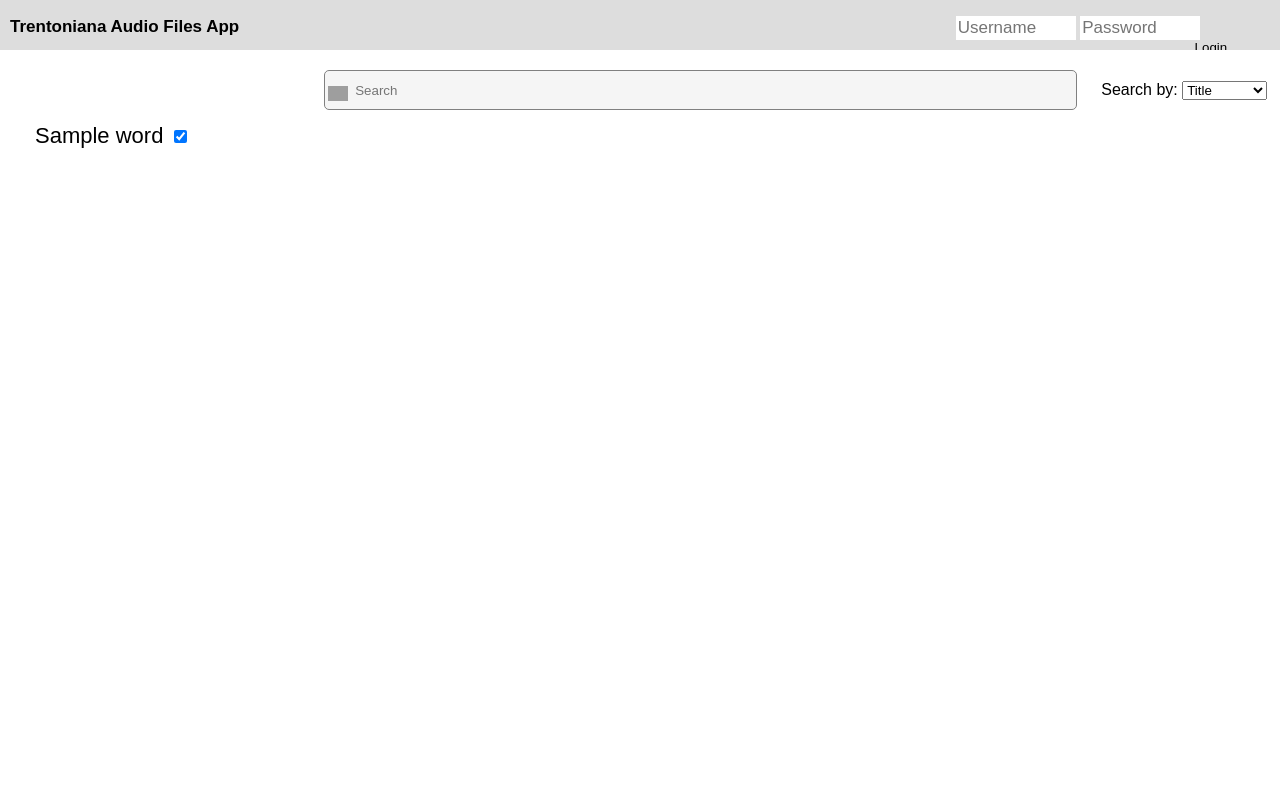
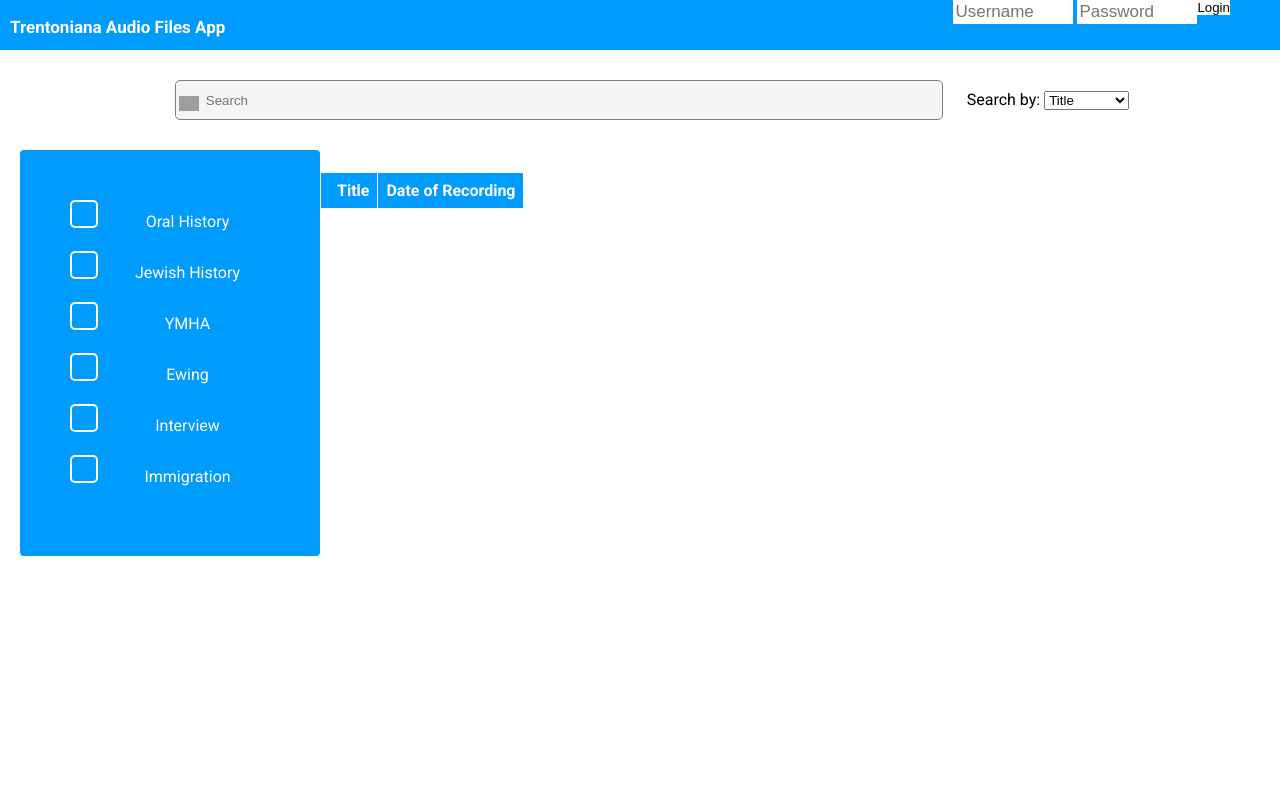
Before and after one commit to pepped1/database-trentoniana-project, a Flask app: page / in a window 1280 px wide. Run offline with Flask 2, Linux system fonts and the light colour scheme; a database or web service that is not in the repository returns one stand-in record (values such as "Sample title"); lists and menus that the app fills with data are empty; some libraries are stand-ins or nearby versions; grey boxes are pictures that could not be loaded.

Commit message:
Update my-form.html

```diff
--- a/src/app_create_table/app/templates/my-form.html
+++ b/src/app_create_table/app/templates/my-form.html
@@ -8,42 +8,53 @@
 
     <!-- minimal styling -->
     <style>
-        form {
-            margin: 1%;
-        }
+    	@import url('https://fonts.googleapis.com/css?family=Roboto:100,300,400,500,700,900');
 
-        div {
-            margin: 1% 0;
-        }
+
 
         body {
         	margin: 0px;
-        	font-family: Arial, Helvetica, sans-serif;
+        	font-family: 'Roboto', sans-serif;
+        }
+
+        th {
+        	background-color: #009BFF;
+        	color: #FFFFFF;
+        	border: 1px solid white;
+        	padding: 5px;
         }
 
         th:tr{
         	color: blue;
 	    }
+
 	    tr:nth-of-type(2n){
+	        border: 1px solid white;
+	        background-color: #f5f5f5;
+	    }
+
+	    tr:nth-of-type(2n+3){
 	    	border: 1px solid grey;
-	        background-color: #f5f5f5;
+	    	background-color: #FFFFFF;
+	    }
+
+	    tr {
+	    	padding: 5px;
 	    }
 
 	    td{
 	        padding: 8px 8px;
-	        border: 1px solid grey;
+	        border: 1px solid white;
 	    }
 
 	    .hover-table{
-	    	margin-top: 30px;
 	    	margin-right: 20px;
-	    	margin-left: auto;
+	    	margin-left: 20px;
 	    	border-collapse:collapse;
 	    	border-spacing:0;
 	    	width:60%;
 	    	text-align: right;
-	    	display:table;
-	    	border: 1px solid #ccc;
+	    	display:table-cell;
 	    }
 
 	    .hover-table tr{
@@ -51,7 +62,7 @@
 	    }
 
 	    .hover-table tr:nth-child(odd){
-	    	background-color: #fff;
+	    	background-color: #FFFFFF;
 	    }
 
 	    .hover-table tr:nth-child(even){
@@ -74,10 +85,11 @@
 	    }
 
         .wrapper {
-        	margin-top: 20px;
+        	margin-top: 30px;
+        	margin-bottom: 30px;
         	position: relative;
         	display:block;
-        	text-align: right;
+        	text-align: center;
         	min-width: 100px;
         }
 
@@ -101,13 +113,13 @@
         }
 
         .search:hover, .search:focus {
-        	border: 1.5px solid #009688;
+        	border: 1.5px solid #009BFF;
         	background-color: white;
         }
 
         .navbar {
         	box-sizing: border-box;
-        	background-color: #ddd;
+        	background-color: #009BFF;
         	overflow:hidden;
         	height: 50px;
         	padding:0px;
@@ -123,6 +135,7 @@
         	margin-left:10px;
         	text-decoration:none;
         	font-size:17px;
+        	color: rgb(255,255,255);
         }
 
         .navbar .login {
@@ -136,28 +149,153 @@
         	font-size:17px;
         	border:none;
         	width:120px;
-        	border-color:#ddd;
+        	border-color:#009BFF;
         }
 
         .navbar .login button {
         	float:right;
         	padding:0px;
-        	background: #ddd;
+        	background: #FFFFFF;
         	border:none;
         }
 
         .navbar .login button:hover {
-        	background-color:#ddd;
+        	background-color:#f1f1f1;
         }
 
-        .check {
+
+        .checkbox-label input {
+        	position: absolute;
+        	opacity: 0;
+        	cursor: pointer;
+        }
+
+        .checkbox-label {
         	display: block;
         	position: relative;
+        	margin: auto;
+        	cursor: pointer;
+        	font-size: 22px;
+        	line-height: 24px;
+        	height: 24px;
+        	clear: both;
+
+        	padding-bottom: 5px;
+        	padding-top: 10px;
+
         	padding-left: 35px;
         	margin-bottom: 12px;
-        	font-size: 22px;
-        	cursor: pointer;
+
         }
+
+
+        .checkbox-label .checkbox-custom {
+        	position: absolute;
+        	top: 0px;
+        	left: 0px;
+        	height: 24px;
+        	width: 24px;
+        	background-color: transparent;
+        	border-radius: 5px;
+        	border: 2px solid #FFFFFF;
+
+        	transition: all 0.3s ease-out;
+        	-webkit-transition: all 0.3s ease-out;
+        	-moz-transition: all 0.3s ease-out;
+        	-ms-transition: all 0.3s ease-out;
+        	-o-transition: all 0.3s ease-out;
+        }
+
+        .checkbox-label .checkbox-custom::after {
+        	position: absolute;
+        	content: "";
+        	left: 12px;
+        	top: 12px;
+        	height: 0px;
+        	width: 0px;
+        	border-radius: 5px;
+        	border: solid #009BFF;
+        	border-width: 0 3px 3px 0;
+        	-webkit-transform: rotate(0deg) scale(0);
+        	-ms-transform: rotate(0deg) scale(0);
+        	transform: rotate(0deg) scale(0);
+        	opacity:1;
+
+        	transition: all 0.3s ease-out;
+        	-webkit-transition: all 0.3s ease-out;
+        	-moz-transition: all 0.3s ease-out;
+        	-ms-transition: all 0.3s ease-out;
+        	-o-transition: all 0.3s ease-out;
+        }
+
+        .checkbox-label input:checked ~ .checkbox-custom {
+        	background-color: #FFFFFF;
+        	border-radius: 5px;
+        	-webkit-transform: rotate(0deg) scale(1);
+        	-ms-transform: rotate(0deg) scale(1);
+        	transform: rotate(0deg) scale(1);
+        	opacity:1;
+        	border: 2px solid #FFFFFF;
+        }
+
+        .checkbox-label input:checked ~ .checkbox-custom::after {
+        	-webkit-transform: rotate(45deg) scale(1);
+        	-ms-transform: rotate(45deg) scale(1);
+        	transform: rotate(45deg) scale(1);
+        	opacity:1;
+        	left: 8px;
+        	top: 3px;
+        	width: 6px;
+        	height: 12px;
+        	border: solid #0098FF;
+        	border-width: 0 2px 2px 0;
+        	background-color: transparent;
+        	border-radius: 0;
+        }
+
+        .checkbox-input-label {
+        	display: inline-block;
+        	text-align: right;
+        	clear: both;
+        	padding: 0px;
+        	font-size: 16px;
+        	color: rgba(255,255,255);
+        	font-weight: 4px;
+
+        }
+
+        .card .checkbox-container {
+        	float: left;
+        	width: 100%;
+        	box-sizing: border-box;
+        	text-align: center;
+        	padding: 0px;
+        }
+
+        .card {
+        	width: 200px;
+        	margin: 20px;
+        	clear: both;
+        	display: table-cell;
+        	padding: 50px;
+        	background-color: #009BFF;
+        	border-radius: 4px;
+        }
+
+        .card::after {
+        	clear: both;
+        	display: table-cell;
+        	content: "";
+        }
+
+        .wrap {
+        	display:table;
+        }
+
+        .space {
+        	margin: 10px;
+        }
+
 
 
 
@@ -195,27 +333,79 @@
 			</select>
 		</form>
 
+		<div class="wrap">
+
+			<div class="space"></div>
+
 			<!-- Checkboxes -->
-		{% for keyword in keywords %}
-		<label class="check">{{keyword}}
-			<input type="checkbox" checked="checked" name="keywords" value = {{keyword.word}}>
-			<span class="checkmark"></span>
+			<div class = "card">
+				<div class = "checkbox-container">
+					<label class="checkbox-label">
+						<div class="checkbox-input-label">Oral History</div>
+						<input type="checkbox">
+						<span class="checkbox-custom"></span>
 					</label>
-		{%endfor%}
+
+					<label class="checkbox-label">
+						<div class="checkbox-input-label">Jewish History</div>
+						<input type="checkbox">
+						<span class="checkbox-custom"></span>
+					</label>
+
+
+					<label class="checkbox-label">
+						<div class="checkbox-input-label">YMHA</div>
+						<input type="checkbox">
+						<span class="checkbox-custom"></span>
+					</label>
+
+
+					<label class="checkbox-label">
+						<div class="checkbox-input-label">Ewing</div>
+						<input type="checkbox">
+						<span class="checkbox-custom"></span>
+					</label>
+
+					<label class="checkbox-label">
+						<div class="checkbox-input-label">Interview</div>
+						<input type="checkbox">
+						<span class="checkbox-custom"></span>
+					</label>
+
+					<label class="checkbox-label">
+						<div class="checkbox-input-label">Immigration</div>
+						<input type="checkbox">
+						<span class="checkbox-custom"></span>
+					</label>
+
+
+				</div>
+			</div>
+
+			<div space="space"></div>
 
 
 			<!-- Table with results from database -->
 		    <table class="hover-table">
 
+	        <tr>
+		    	<th>Title</th>
+			<th>Date of Recording</th>
+		    </tr>
 	        <!-- nested for loops in jinja template -->
 			{%for row in rows%}
 			    <tr>
-		    {%for col in row%}
-		        <td>{{col}}</td>
-		    {%endfor%}
+			    <td>{{row[1]}}</td>
+			    <td>{{row[2]}}</td>
 			    </tr>
 			{%endfor%}
 			</table>
+
+			<div class="space"></div>
+
+		</div>
+
+
 
     </body>
 
```
Lines whose indentation alone changed are shown as unchanged.
